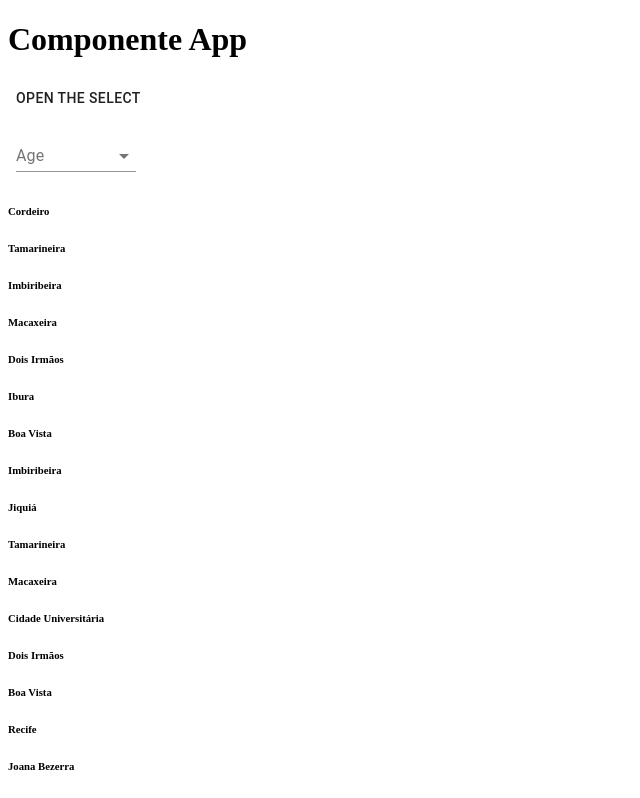
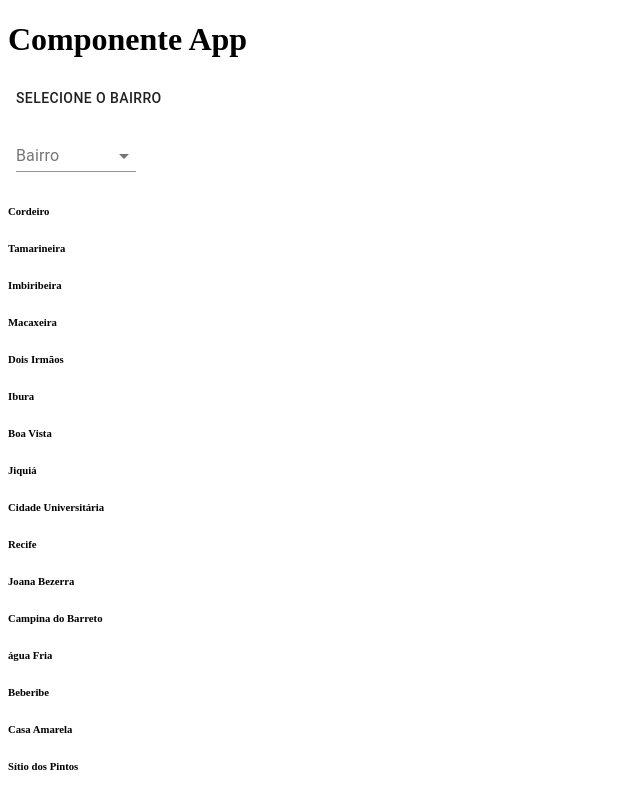
Before and after one commit to duzitug/vacinacao-recife-reactjs, a React (Create React App) app: page / in a window 1280 px wide. Shown: the top 798 px of the page, without its empty margins (0-640 px from the left). Built offline with nearby package versions, Linux system fonts and the light colour scheme.

Commit message:
add lista de bairros sem repetição

```diff
--- a/src/App.jsx
+++ b/src/App.jsx
@@ -6,19 +6,25 @@ import { getLocaisVacinacaoRecife } from "./data";
 function App() {
   const [locaisVacinacaoRecife, setLocaisVacinacaoRecife] = React.useState([]);
 
+  const [bairros, setBairros] = React.useState([]);
+
   // criar array com os nomes dos bairros sem repetição
 
   React.useEffect(function () {
     const locaisVacinacao = getLocaisVacinacaoRecife();
 
-    const bairros = [];
+    let bairrosAux = [];
 
-    locaisVacinacao.forEach(function (local) {
-      if (bairros.includes(local.bairro));
-      else bairros.push(local.bairro);
+    locaisVacinacao.forEach(function (localVacinacao) {
+      if (bairrosAux.includes(localVacinacao.bairro)) {
+        // não está entrando aqui, por que ?????
+        console.log("contem");
+      } else {
+        bairrosAux = [...bairrosAux, localVacinacao.bairro];
+      }
     });
 
-    console.log(bairros);
+    setBairros(bairrosAux);
 
     setLocaisVacinacaoRecife(getLocaisVacinacaoRecife());
   }, []);
@@ -29,8 +35,8 @@ function App() {
 
       <ControlledOpenSelect />
 
-      {locaisVacinacaoRecife.map((local) => (
-        <h6> {local.bairro} </h6>
+      {bairros.map((bairro) => (
+        <h6> {bairro} </h6>
       ))}
     </>
   );
--- a/src/ControlledOpenSelect.jsx
+++ b/src/ControlledOpenSelect.jsx
@@ -37,11 +37,11 @@ export default function ControlledOpenSelect() {
   return (
     <div>
       <Button className={classes.button} onClick={handleOpen}>
-        Open the select
+        Selecione o Bairro
       </Button>
 
       <FormControl className={classes.formControl}>
-        <InputLabel id="demo-controlled-open-select-label">Age</InputLabel>
+        <InputLabel id="demo-controlled-open-select-label">Bairro</InputLabel>
 
         <Select
           labelId="demo-controlled-open-select-label"
@@ -52,9 +52,6 @@ export default function ControlledOpenSelect() {
           value={age}
           onChange={handleChange}
         >
-          <MenuItem value="">
-            <em>None</em>
-          </MenuItem>
           <MenuItem value={10}>Ten</MenuItem>
           <MenuItem value={20}>Twenty</MenuItem>
           <MenuItem value={30}>Thirty</MenuItem>
```
